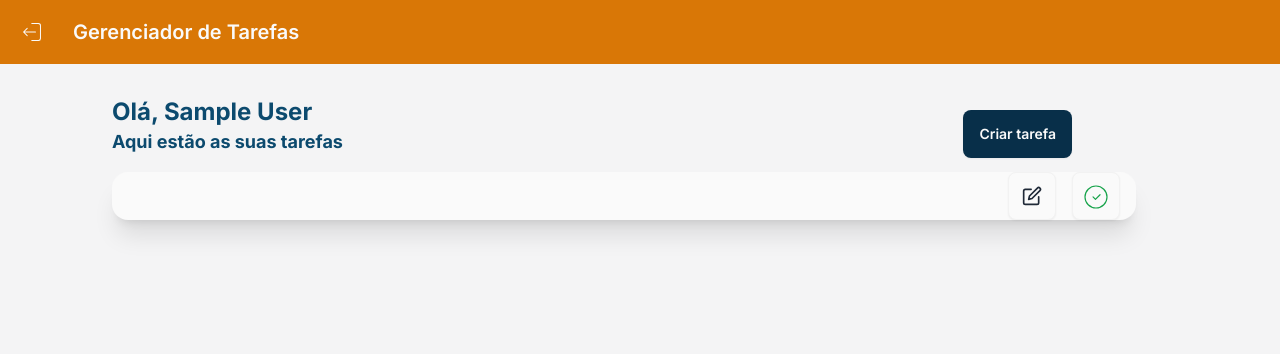
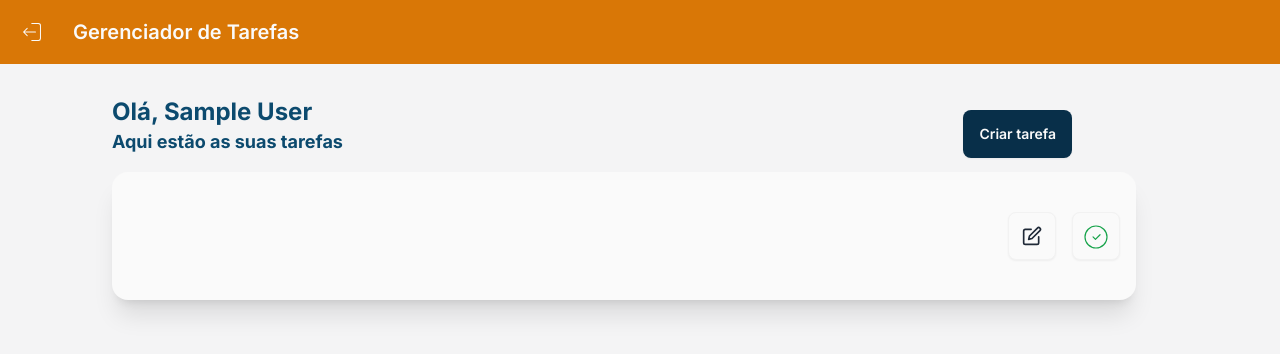
Before and after one commit to matheuspaiva1/gerenc-task, a Next.js app: page /dashboard in a window 1280 px wide. Shown: the top 354 px of the page. Built offline with nearby package versions, Linux system fonts and the light colour scheme; no server answers; sample sign-in values are in the browser's storage.

Commit message:
implementando criação de novas tasks

```diff
--- a/src/app/components/FormTasks.tsx
+++ b/src/app/components/FormTasks.tsx
@@ -4,11 +4,16 @@ import ButtonAddTask from './ButtonAddTask'
 import AppContext from '../contexts/appContext'
 
 export default function FormTasks() {
-  const { setValueInput } = useContext(AppContext)
+  const { setValueInput, valueInput , itemList, setItemList, itemsHandler, id, setId } = useContext(AppContext)
 
   const getValue = (event: ChangeEvent<HTMLInputElement>) => {
     setValueInput(event.target.value)
-    console.log(event.target.value)
+  }
+
+  const createNewItems = (valueInput: any) => {
+    const newItems = {value: valueInput, id: id}
+    setId(id + 1)
+    itemsHandler(newItems)
   }
 
   return (
@@ -19,7 +24,7 @@ export default function FormTasks() {
         placeholder="Digite aqui"
         className="input input-bordered input-info max-w-4xl bg-zinc-50 mx-28 py-4 w-full "
       />
-      <ButtonAddTask title="Adicionar tarefa"/>
+      <ButtonAddTask title="Adicionar tarefa" onClick={() => createNewItems(valueInput)}/>
 
     </form>
   )
--- a/src/app/components/tasks/Tasks.tsx
+++ b/src/app/components/tasks/Tasks.tsx
@@ -1,28 +1,35 @@
-"use client"
-import AppContext from '@/app/contexts/appContext';
-import Link from 'next/link';
+'use client'
+import AppContext from '@/app/contexts/appContext'
+import Link from 'next/link'
 import React, { useContext } from 'react'
-import { CiCircleCheck } from "react-icons/ci";
-import { FiEdit } from "react-icons/fi";
-
+import { CiCircleCheck } from 'react-icons/ci'
+import { FiEdit } from 'react-icons/fi'
 
 export default function Tasks() {
-
-  const { valueInput, setValueInput } = useContext(AppContext);
+  const { valueInput, setValueInput, itemList, setItemList } =
+    useContext(AppContext)
 
   return (
     <div className="card mx-28 mt-4 shadow-xl py-4 bg-zinc-50 text-zinc-800 w-full max-w-5xl">
-      <div className="flex items-center relative">
-        <h2 className="card-title py-2 px-6"> {valueInput}</h2>
-        <div className="flex items-center gap-4 absolute right-4">
-          <Link href="/editTasks" className='btn btn-square bg-zinc-50'>
-            <FiEdit className='w-7 h-5'/>
-          </Link>
-          <Link href="/validTasks" className='btn btn-square bg-zinc-50'>
-            <CiCircleCheck className='text-green-600 h-12 w-7'/>
-          </Link>
-        </div>
-      </div>
+      {itemList.map((item: any) => (
+        // eslint-disable-next-line react/jsx-key
+          <div className="flex items-center relative" key={item.id}>
+            <h2 className="card-title py-2 px-6"> {item.value}</h2>
+            <div className="flex items-center gap-4 absolute right-4">
+              <Link href="/editTasks" className="btn btn-square bg-zinc-50">
+                <FiEdit className="w-7 h-5" />
+              </Link>
+              <Link href="/validTasks" className="btn btn-square bg-zinc-50">
+                <CiCircleCheck className="text-green-600 h-12 w-7" />
+              </Link>
+            </div>
+            <br />
+            <br />
+            <br />
+            <br />
+          </div>
+
+      ))}
     </div>
   )
 }
--- a/src/app/contexts/appContext.ts
+++ b/src/app/contexts/appContext.ts
@@ -3,6 +3,11 @@ import { createContext } from "react";
 interface ProviderContextType{
   valueInput: any;
   setValueInput: React.Dispatch<React.SetStateAction<any>>;
+  itemList: any;
+  setItemList: React.Dispatch<React.SetStateAction<any>>;
+  itemHandler: any;
+  id: any;
+  setId: React.Dispatch<React.SetStateAction<any>>;
 }
 
 const AppContext = createContext<ProviderContextType | any>(undefined);
--- a/src/app/contexts/provider.tsx
+++ b/src/app/contexts/provider.tsx
@@ -6,11 +6,24 @@ interface ProviderProps{
   children: ReactNode,
 }
 export default function Provider({children}: ProviderProps){
-  const [valueInput, setValueInput] = useState('')
+  const [valueInput, setValueInput] = useState(null)
+  const [itemList, setItemList] = useState([0])
+  const [id, setId] = useState(0)
+
+
+  const itemsHandler = (item: any) => {
+    setItemList([...itemList, item])
+  }
 
   const value = {
     valueInput,
     setValueInput,
+    itemList,
+    setItemList,
+    itemsHandler,
+    id,
+    setId,
+
   }
 
   return (
--- a/src/app/createTasks/page.tsx
+++ b/src/app/createTasks/page.tsx
@@ -1,16 +1,21 @@
-import React from 'react'
+'use client'
+import React, { useContext } from 'react'
 import FormTasks from '../components/FormTasks'
 import Header from '../components/Header'
 import ButtonAddTask from '../components/ButtonAddTask'
+import AppContext from '../contexts/appContext'
 
 export default function Page() {
+  const { itemList, setItemList, itemsHandler } = useContext(AppContext)
+
+
   return (
     <main className='bg-zinc-100 h-screen'>
       <Header/>
       <div className="flex items-center mt-8">
         <h1 className='font-bold mx-28 text-2xl text-sky-900 w-80'>Adicione aqui a sua Tarefa</h1>
       </div>
-      <FormTasks/>
+      <FormTasks />
     </main>
   )
 }
```
